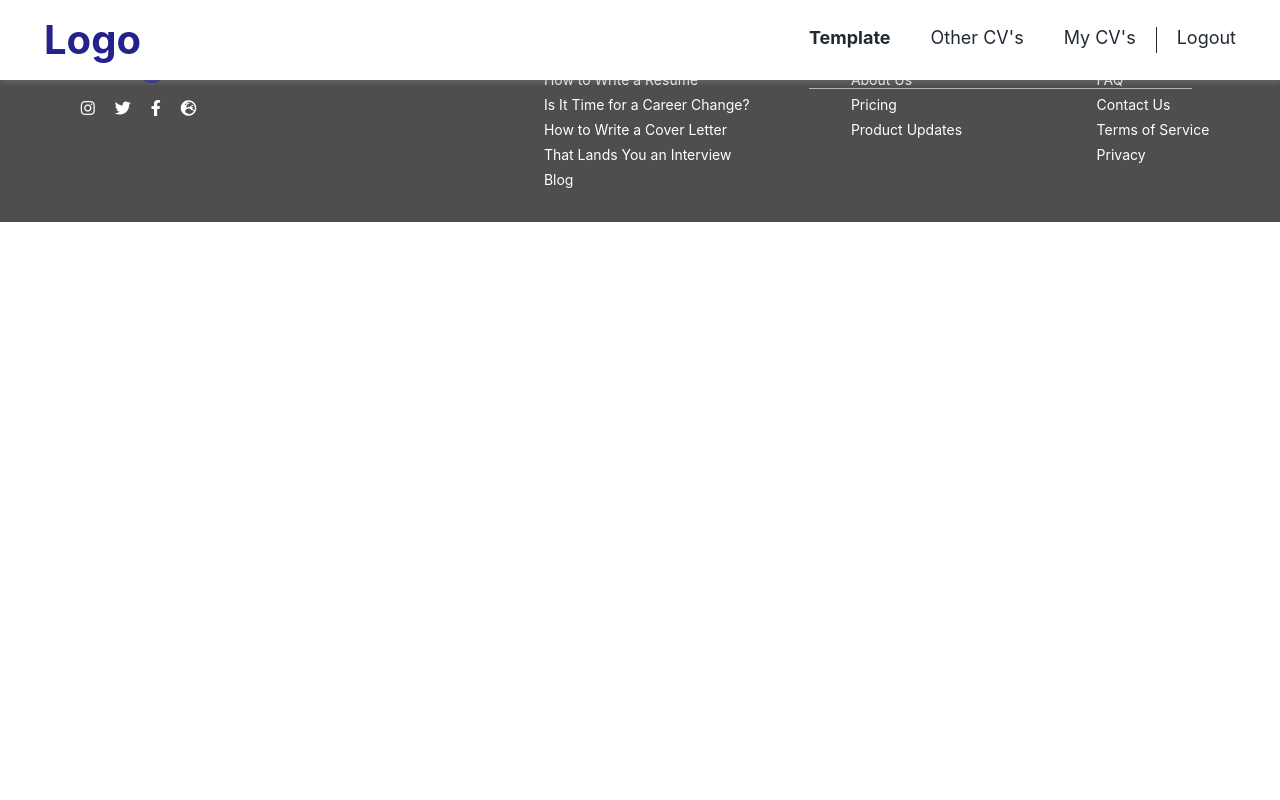
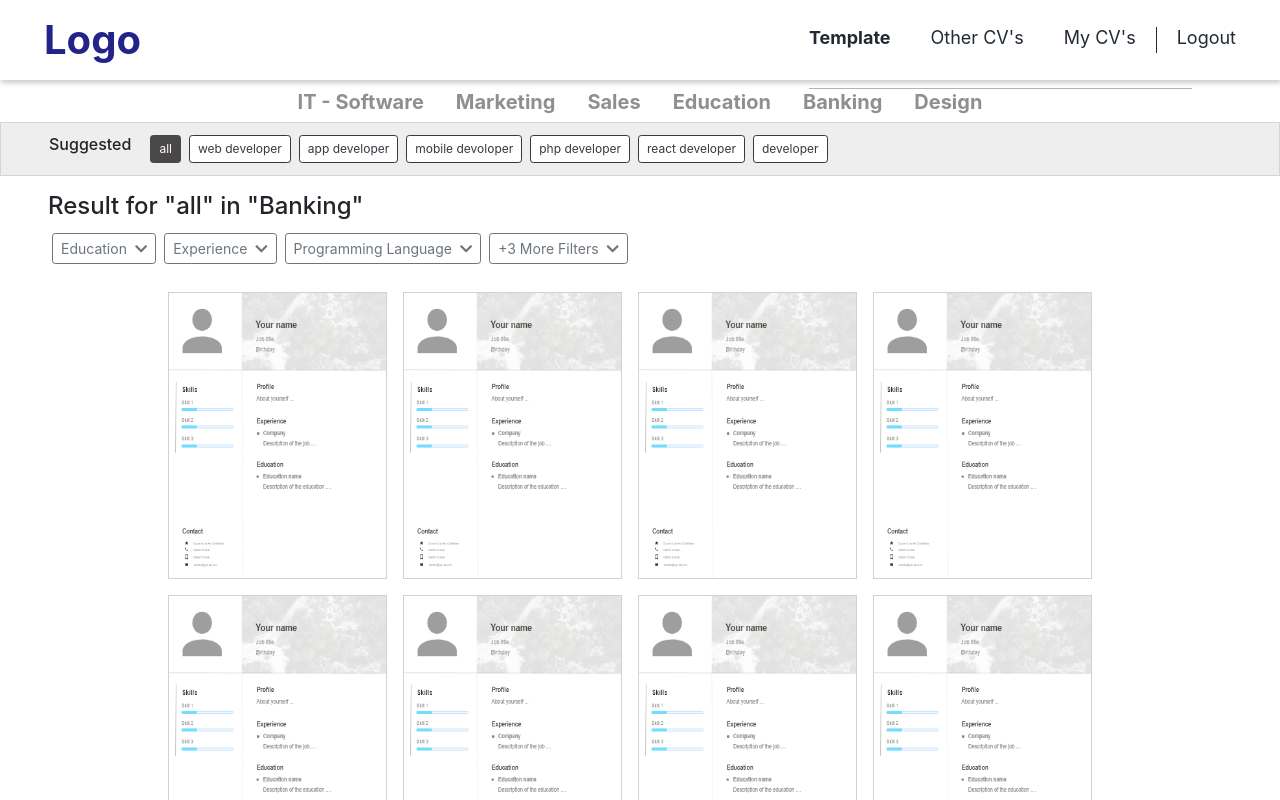
Before and after one commit to nghia641998/TKGD, a React (Create React App) app: page /category/Banking/all in a window 1280 px wide. Shown: the top 800 px of the page. Built offline with nearby package versions, Linux system fonts and the light colour scheme.

Commit message:
Thêm UI show list CV theo category

```diff
--- a/src/components/App.js
+++ b/src/components/App.js
@@ -5,6 +5,7 @@ import Home from './Home/Home';
 import Header from './shared/Header';
 import Footer from './shared/Footer';
 import '../css/shared.css';
+import CVInCategory from './OtherCVCategories/CVInCategory';
 
 const App = () => {
   return (
@@ -15,9 +16,9 @@ const App = () => {
           <Route exact path="/">
             <Home/>
           </Route>
-          {/* <Route exact path="/test">
-            <div>456456 <button type="button" onClick={() => {history.push('/')}}>test</button></div>
-          </Route> */}
+          <Route exact path="/category/:category/:sub">
+            <CVInCategory/>
+          </Route>
         </Switch>
       </Router>
       <Footer/>
--- a/src/components/Home/MyTemplates.jsx
+++ b/src/components/Home/MyTemplates.jsx
@@ -59,7 +59,7 @@ class MyTemplates extends Component {
             <div className="default-template mt-3">
                 <div className="header--underline">
                     <span>My Templates</span>
-                    </div>
+                </div>
                 <div className="default-template--header flex-end">
 
                     <button type="button" className="btn btn--add">Add</button>
--- a/src/components/Home/TemplatesCategories.jsx
+++ b/src/components/Home/TemplatesCategories.jsx
@@ -17,7 +17,8 @@ class TemplatesCategories extends Component {
                     row.map((item1) => {
                         return col.map((item2) => {
                             return (
-                                <a className="btn btn-secondary category-item mb-3" href="/" key={item2 + item1}>
+                                <a className="btn btn-secondary category-item mb-3"
+                                    href={`/category/${text[item1][item2]}/all`} key={item2 + item1}>
                                 {text[item1][item2]}
                                 </a>
                             );
--- /dev/null
+++ b/src/components/OtherCVCategories/CVInCategory.jsx
@@ -0,0 +1,159 @@
+import React, { Component } from 'react';
+import { withRouter } from 'react-router-dom';
+
+import '../../css/cv-in-category.css';
+
+class CVInCategory extends Component {
+
+    renderHeader = () => {
+        const text = [ 'IT - Software', 'Marketing', 'Sales', 'Education', 'Banking', 'Design'];
+
+        return (
+            <div className="d-flex flex-wrap justify-content-center header">
+                {
+                    text.map((item) => {
+                        return (
+                            <a className="header-menu-item ml-3 mr-3"
+                                href={`/category/${item}/all`}
+                                key={item}>
+                                <h5><b>{item}</b></h5>
+                            </a>
+                        );
+                    })
+                }
+            </div>
+        );
+    }
+
+    renderPositionTags = () => {
+        const { category, sub } = this.props.match.params;
+        const arrPosition = [
+            'all', 'web developer', 'app developer', 'mobile devoloper',
+            'php developer', 'react developer', 'developer'
+        ]
+
+        return (
+            <div className="d-flex position-tags pt-2 pb-2">
+                <div className="my-auto ml-5">
+                    <h6>Suggested</h6>
+                </div>
+                <div className="col d-flex flex-wrap">
+                    {
+                        arrPosition.map((item) => {
+                            return (
+                                <a className={`btn btn-sm btn-outline-dark position-tag m-1 ${item === sub && 'tag-selected'}`}
+                                    href={`/category/${category}/${item}`}
+                                    key={item}>
+                                    {item}
+                                </a>
+                            )
+                        })
+                    }
+                </div>
+            </div>
+        );
+    }
+
+    renderFilterOption = () => {
+        const arrFilterOption = [ 'Education', 'Experience', 'Programming Language', '+3 More Filters']
+
+        return(
+            <div className="d-flex flex-wrap ml-5 mb-3">
+                {
+                    arrFilterOption.map(item => {
+                        return (
+                            <div className="btn-group">
+                                <button type="button"
+                                    className="btn btn-sm btn-outline-secondary dropdown-toggle m-1 btn-toggle-custom"
+                                    data-toggle="dropdown" >
+                                    {item}<i class="fas fa-chevron-down ml-2 rotate-focus"/>
+                                </button>
+                                <div className="dropdown-menu"
+                                    onClick={(event) => {event.stopPropagation()}}>
+                                    <form >
+                                        <div className="pl-1">
+                                            <input className="" type="checkbox" id={item}/>
+                                            <label htmlFor={item}>test test</label>
+                                        </div>
+                                    </form>
+                                </div>
+                            </div>
+                        );
+                    })
+                }
+            </div>
+        );
+    }
+
+    renderPageNumerNav = () => {
+        const selectedPage  = 0;
+        const arrPageNumber = [...Array(4).keys()];
+        return (
+            <div className="d-flex justify-content-end mb-5 mt-4 w-75">
+                {
+                    arrPageNumber.map((item) => {
+                        return (
+                            <a className={`btn-page-number ${item === selectedPage && 'btn-page-number-selected'}`}
+                                href="script:0">
+                                    {item + 1}
+                            </a>
+                        );
+                    })
+                }
+                <a className="btn-page-number btn-page-number-end"
+                    href="script:0">
+                        &gt;
+                </a>
+            </div>
+        );
+    }
+
+    renderListCV = () => {
+        const { category, sub }= this.props.match.params;
+        const templates = [...Array(10).keys()];
+        return (
+            <>
+                <div className="ml-5 mt-3">
+                    <h4>{`Result for "${sub}" in "${category}"`}</h4>
+                </div>
+                { this.renderFilterOption() }
+                <div className="d-flex flex-column align-items-center">
+                    <div className="d-flex flex-wrap w-75">
+                        {
+                            templates.map((item) => {
+                                return (
+                                    <div className="Repeat_Grid m-2"
+                                        key={item}>
+                                        <div className="image-cv">
+                                        <img alt="template" src="/img/Image_4_A11_Rectangle_21_pattern.png"/>
+                                        <div className="template-hover">
+                                            <div className="d-flex flex-column x-index-5">
+                                                <button type="button" className="btn btn-select">Select</button>
+                                                <button type="button" className="btn btn-select mt-3">Edit</button>
+                                            </div>
+                                        </div>
+                                        </div>
+                                    </div>
+                                );
+                            })
+                        }
+                    </div>
+                    { this.renderPageNumerNav() }
+                </div>
+
+            </>
+        );
+    }
+
+    render() {
+        return (
+            <div className="Other_CV_s___Categories">
+                { this.renderHeader() }
+                { this.renderPositionTags() }
+                { this.renderListCV() }
+            </div>
+        );
+    }
+}
+
+export default withRouter(CVInCategory);
--- /dev/null
+++ b/src/css/cv-in-category.css
@@ -0,0 +1,46 @@
+#Other_CV_s___Categories {
+    width: 100%;
+}
+
+.header{
+    padding-top: 90px;
+}
+
+.header-menu-item{
+    color: #8f8f8f;
+
+}
+
+.header-menu-item:hover{
+    color: #8f8f8f;
+    text-decoration: none;
+}
+
+.position-tags {
+    background-color: #eeeeee;
+    border-style: solid;
+    border-width: 1px;
+    border-color: #d5d5d5;
+}
+.position-tag {
+    font-size: 12px;
+    background-color: white;
+}
+.tag-selected {
+    background-color: #4a4747;
+    border-color: #4a4747;
+    color: white;
+}
+
+.dropdown-toggle::after {
+    display: none;
+}
+
+.rotate-focus {
+    transition-duration: 0.2s;
+
+}
+
+.dropdown-toggle[aria-expanded="true"] .rotate-focus {
+    transform: rotate(-180deg);
+}
```
Also changed, not shown: src/reducer/CVInCategory.js (added).
